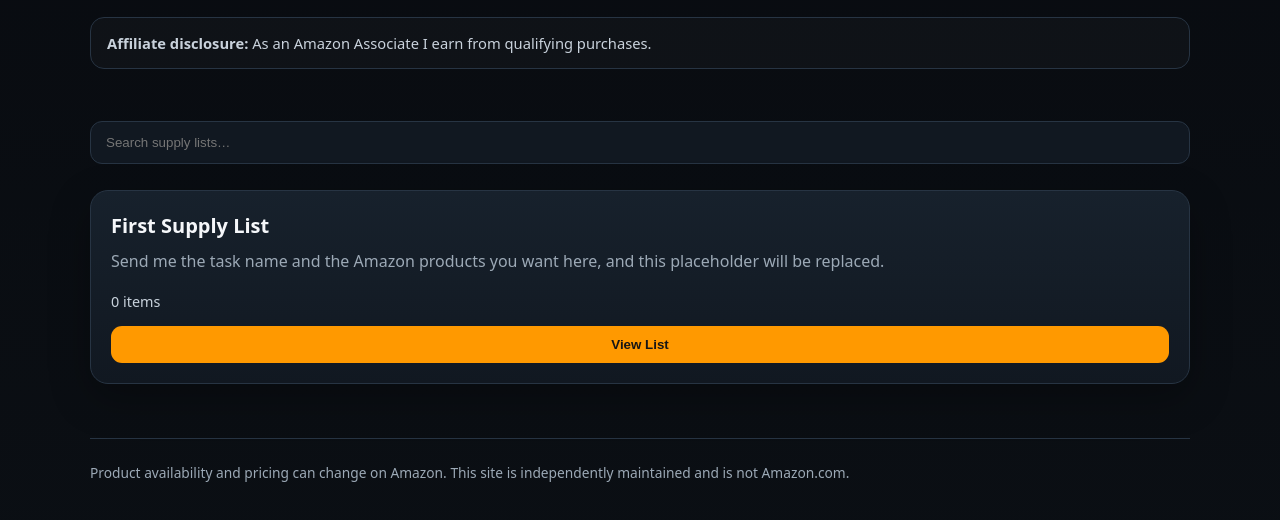
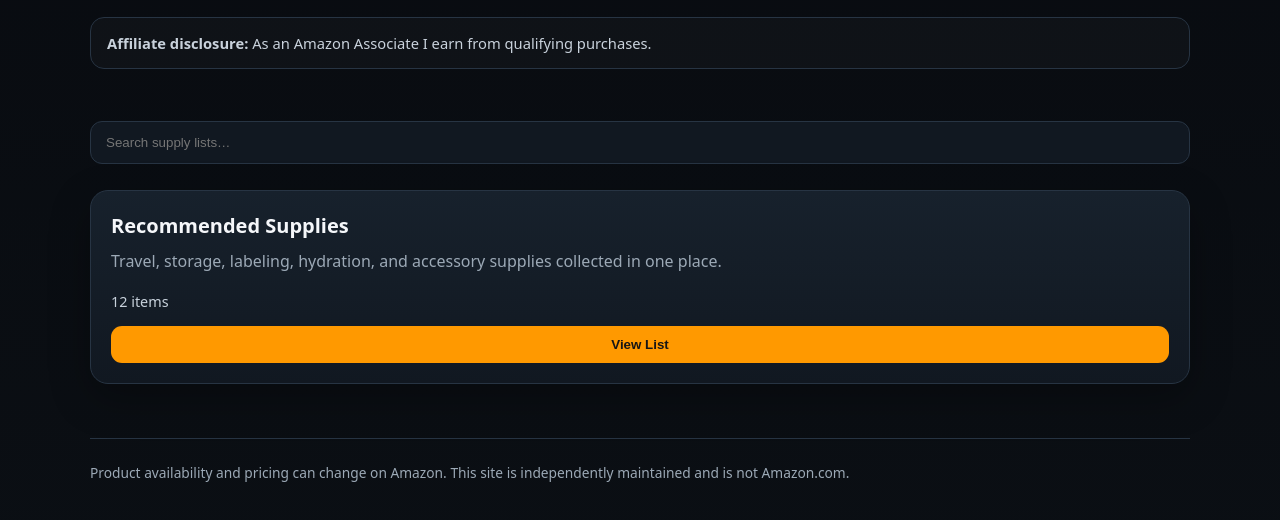
Before and after one commit to ThatPepLab/Supplies, a plain HTML site: page index.html in a window 1280 px wide. Shown: the part 202-722 px from the top of the page. Drawn offline with Linux system fonts and the light colour scheme.

Commit message:
Add recommended Amazon supplies

```diff
--- a/index.html
+++ b/index.html
@@ -68,14 +68,25 @@
 <script>
 const ASSOCIATE_TAG = 'tpl0c12-20';
 
-// Add new task-specific lists here. Paste a normal Amazon product URL into `url`.
-// The site automatically adds your Amazon Associates tracking tag.
 const supplyLists = [
   {
-    id: 'first-list',
-    title: 'First Supply List',
-    description: 'Send me the task name and the Amazon products you want here, and this placeholder will be replaced.',
-    items: []
+    id: 'recommended-supplies',
+    title: 'Recommended Supplies',
+    description: 'Travel, storage, labeling, hydration, and accessory supplies collected in one place.',
+    items: [
+      { name: 'Reusable Travel Ice', note: 'Reusable cold-pack option for travel.', url: 'https://amzn.to/45WELGJ' },
+      { name: 'Travel Pouch', note: 'Compact pouch for keeping travel supplies organized.', url: 'https://amzn.to/4g5dgiW' },
+      { name: 'Saline Solution (Nasal Spray)', note: 'Saline solution for nasal spray use.', url: 'https://amzn.to/4wsxyJw' },
+      { name: 'Injector Pen Storage', note: 'Storage case for injector pens and accessories.', url: 'https://amzn.to/4zf9Cfc' },
+      { name: 'Nasal Spray Vial', note: 'Refillable nasal spray vial.', url: 'https://amzn.to/45jHPMZ' },
+      { name: 'Clear Protein', note: 'Clear protein drink option.', url: 'https://amzn.to/45Xhp3K' },
+      { name: 'Label Maker (Niimbot M2)', note: 'Niimbot M2 label maker.', url: 'https://amzn.to/4xxgiU5' },
+      { name: 'Labels for M2', note: 'Compatible labels for the Niimbot M2.', url: 'https://amzn.to/4zgqH8t' },
+      { name: '3ml Cartridges (For Injector Pens)', note: '3 mL cartridges for compatible injector pens.', url: 'https://amzn.to/4hvkOxV' },
+      { name: 'Injector Pen', note: 'Reusable injector pen.', url: 'https://amzn.to/4cw3rcH' },
+      { name: 'Sharps Container', note: 'Container for safe sharps disposal.', url: 'https://amzn.to/4i3H8yG' },
+      { name: '31ga 6mm', note: '31 gauge, 6 mm pen needles.', url: 'https://amzn.to/4fSl9tg' }
+    ]
   }
 ];
 
```
